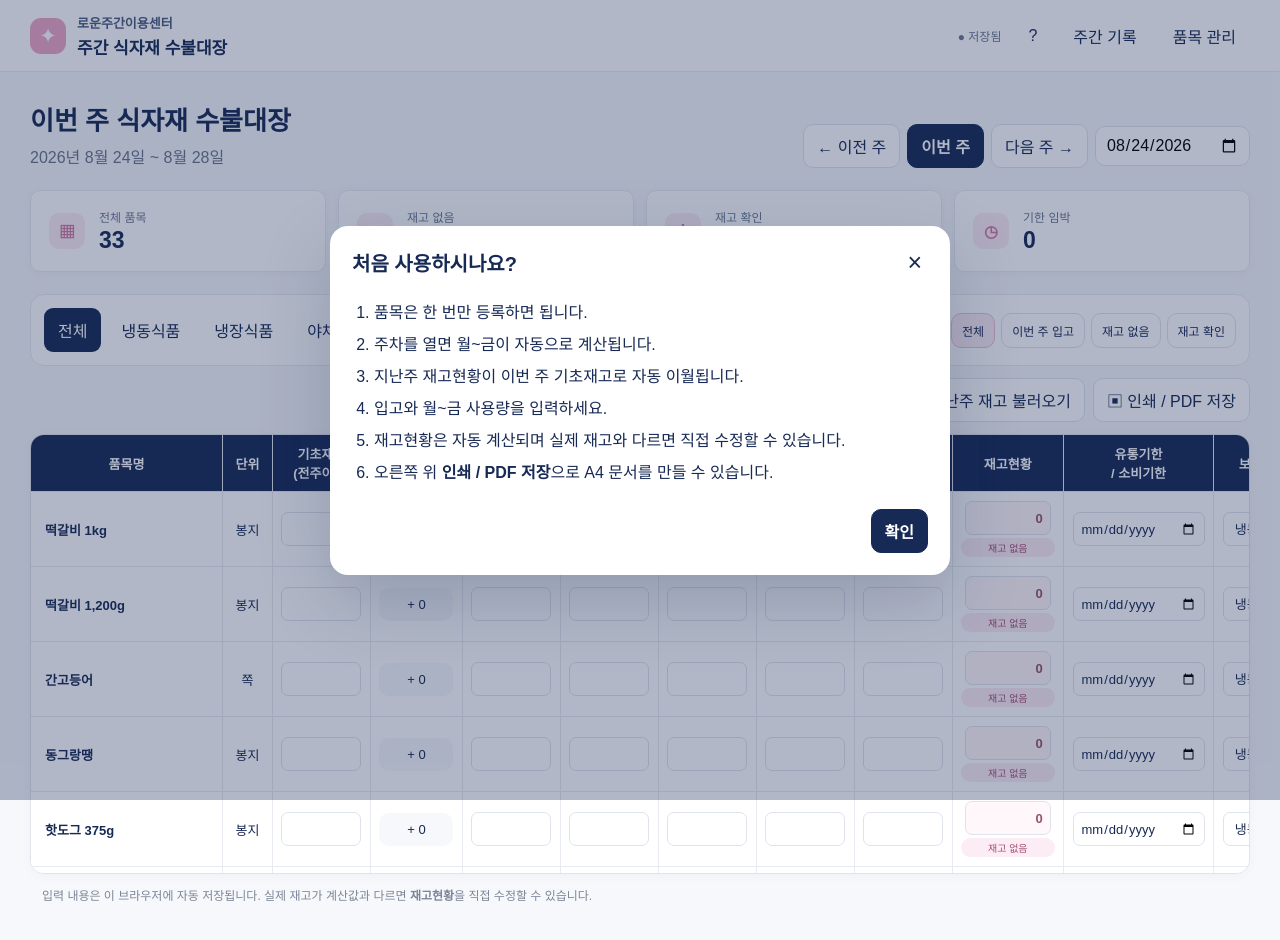
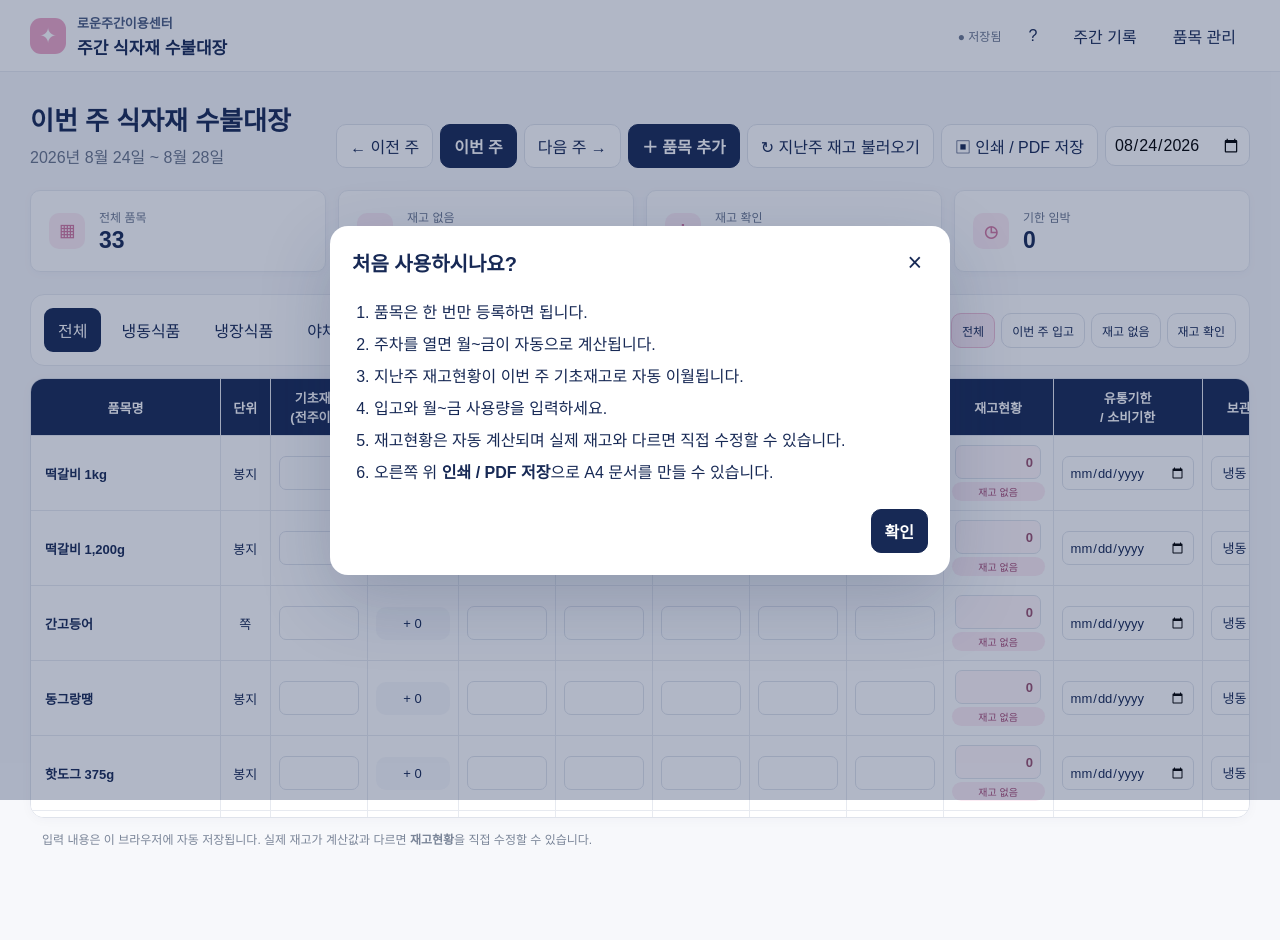
Before and after one commit to vhthdvhthd-lab/meal-check, a React (Vite) app: page / in a window 1280 px wide. Shown: the top 940 px of the page. After the commit the page ends 909 px from the top, so only its background shows below. Built offline with nearby package versions, Linux system fonts and the light colour scheme.

Commit message:
Add files via upload

```diff
--- a/src/main.jsx
+++ b/src/main.jsx
@@ -10,7 +10,7 @@ const STORAGE = {
   help: "rowoon_inventory_help_seen_v1"
 };
 
-const CATEGORIES = ["냉동식품", "냉장식품", "야채/채소"];
+const CATEGORIES = ["냉동식품", "냉장식품", "야채·채소", "부식자재"];
 const UNITS = ["kg","g","개","봉지","통","쪽","단","망","알","기타"];
 const STORAGE_METHODS = ["냉동","냉장","상온","기타"];
 const DAYS = ["monday","tuesday","wednesday","thursday","friday"];
@@ -29,14 +29,14 @@ const initialItems = [
   ["동치미육수","냉장식품","개","냉장"],["닭가슴살","냉장식품","개","냉장"],
   ["비엔나소시지 1kg","냉장식품","봉지","냉장"],["크래미 144g+72g","냉장식품","개","냉장"],
   ["굴소스","냉장식품","g","냉장"],
-  ["배추","야채/채소","통","냉장"],["파프리카","야채/채소","통","냉장"],
-  ["청양고추","야채/채소","개","냉장"],["대파","야채/채소","단","냉장"],
-  ["당근","야채/채소","개","냉장"],["양배추","야채/채소","통","냉장"],
-  ["피클","야채/채소","g","냉장"],["파슬리","야채/채소","g","냉장"],
-  ["양파","야채/채소","망(중)","상온"],["양파","야채/채소","개","상온"],
-  ["건포도","야채/채소","g","상온"]
+  ["배추","야채·채소","통","냉장"],["파프리카","야채·채소","통","냉장"],
+  ["청양고추","야채·채소","개","냉장"],["대파","야채·채소","단","냉장"],
+  ["당근","야채·채소","개","냉장"],["양배추","야채·채소","통","냉장"],
+  ["피클","야채·채소","g","냉장"],["파슬리","야채·채소","g","냉장"],
+  ["양파","야채·채소","망(중)","상온"],["양파","야채·채소","개","상온"],
+  ["건포도","야채·채소","g","상온"]
 ].map((x,i)=>({id:crypto.randomUUID(),name:x[0],category:x[1],unit:x[2],storage_method:x[3],
-  expiration_type:x[1]==="야채/채소"?"납품일/소비기한":"유통기한",active:true,sort_order:i,
+  expiration_type:x[1]==="야채·채소"?"납품일/소비기한":"유통기한",active:true,sort_order:i,
   created_at:new Date().toISOString(),updated_at:new Date().toISOString()}));
 
 function load(key, fallback) {
@@ -44,7 +44,9 @@ function load(key, fallback) {
 }
 function save(key, value) { localStorage.setItem(key, JSON.stringify(value)); }
 function uid(){return crypto.randomUUID();}
-function isoDate(d){return d.toISOString().slice(0,10)}
+function isoDate(d){
+  return `${d.getFullYear()}-${String(d.getMonth()+1).padStart(2,"0")}-${String(d.getDate()).padStart(2,"0")}`;
+}
 function parseLocal(s){const [y,m,day]=s.split("-").map(Number); return new Date(y,m-1,day)}
 function mondayOf(date){
   const d=new Date(date); d.setHours(0,0,0,0);
@@ -79,7 +81,10 @@ function makeRecord(item, weekStart, opening=""){
     storage_method:item.storage_method,note:"",updated_at:new Date().toISOString()};
 }
 function App(){
-  const [items,setItems]=useState(()=>load(STORAGE.items,null)||initialItems);
+  const [items,setItems]=useState(()=>{
+    const saved=load(STORAGE.items,null);
+    return (saved||initialItems).map(i=>i.category==="야채/채소"?{...i,category:"야채·채소"}:i);
+  });
   const [weeks,setWeeks]=useState(()=>load(STORAGE.weeks,[]));
   const [records,setRecords]=useState(()=>load(STORAGE.records,[]));
   const [incoming,setIncoming]=useState(()=>load(STORAGE.incoming,[]));
@@ -131,7 +136,7 @@ function App(){
   function totalIncoming(itemId){return getIncoming(itemId).reduce((a,x)=>a+(numeric(x.quantity)??0),0)}
   function recordFor(item){return records.find(r=>r.weekly_record_id===week.start&&r.item_id===item.id)||makeRecord(item,week.start)}
   function effectiveStock(r){return r.manual_stock!==""&&r.manual_stock!=null?r.manual_stock:stockCalc(r)}
-  function expirationFor(item,r){return item.category==="야채/채소"?(r.consumption_date||""):(r.expiration_date||"")}
+  function expirationFor(item,r){return item.category==="야채·채소"?(r.consumption_date||""):(r.expiration_date||"")}
   function expiryStatus(s){
     if(!s)return "";
     const diff=Math.ceil((parseLocal(s)-new Date(new Date().toDateString()))/86400000);
@@ -162,6 +167,12 @@ function App(){
     setItems(prev=>prev.map(i=>i.id===data.id?{...i,...data,updated_at:new Date().toISOString()}:i));setModal(null);
   }
   function disableItem(id){setItems(prev=>prev.map(i=>i.id===id?{...i,active:false}:i));}
+  function deleteItem(item){
+    if(!confirm(`'${item.name}' 품목을 삭제할까요?\n해당 품목의 입력 내역도 함께 삭제됩니다.`)) return;
+    setItems(prev=>prev.filter(i=>i.id!==item.id));
+    setRecords(prev=>prev.filter(r=>r.item_id!==item.id));
+    setIncoming(prev=>prev.filter(x=>x.item_id!==item.id));
+  }
   function reorder(id,dir){
     const arr=[...items].sort((a,b)=>a.sort_order-b.sort_order),idx=arr.findIndex(i=>i.id===id),to=idx+dir;
     if(to<0||to>=arr.length)return;
@@ -203,9 +214,14 @@ function App(){
     <main className="container">
       <section className="title-row">
         <div><h1>이번 주 식자재 수불대장</h1><div className="range">{fmtRange(week)}</div></div>
-        <div className="week-controls">
-          <button onClick={()=>shiftWeek(-1)}>← 이전 주</button><button className="today" onClick={()=>setDate(isoDate(mondayOf(new Date())))}>이번 주</button><button onClick={()=>shiftWeek(1)}>다음 주 →</button>
-          <input aria-label="기준 날짜" type="date" value={date} onChange={e=>setDate(isoDate(mondayOf(parseLocal(e.target.value))))}/>
+        <div className="main-actions" aria-label="주요 기능">
+          <button onClick={()=>shiftWeek(-1)}>← 이전 주</button>
+          <button className="today" onClick={()=>setDate(isoDate(mondayOf(new Date())))}>이번 주</button>
+          <button onClick={()=>shiftWeek(1)}>다음 주 →</button>
+          <button className="primary" onClick={()=>setModal({type:"item",data:null})}>＋ 품목 추가</button>
+          <button onClick={copyLastWeek}>↻ 지난주 재고 불러오기</button>
+          <button onClick={printNow}>▣ 인쇄 / PDF 저장</button>
+          <input aria-label="기준 날짜" title="날짜로 주차 선택" type="date" value={date} onChange={e=>setDate(isoDate(mondayOf(parseLocal(e.target.value))))}/>
         </div>
       </section>
 
@@ -223,11 +239,9 @@ function App(){
         </div>
       </section>
 
-      <section className="actions"><button className="primary" onClick={()=>setModal({type:"item",data:null})}>＋ 품목 추가</button><button onClick={copyLastWeek}>↻ 지난주 재고 불러오기</button><button onClick={printNow}>▣ 인쇄 / PDF 저장</button></section>
-
       <InventoryTable items={visible} records={records} incoming={incoming} week={week} patchRecord={patchRecord}
         getIncoming={getIncoming} totalIncoming={totalIncoming} addIncoming={addIncoming} removeIncoming={removeIncoming}
-        expirationFor={expirationFor} expiryStatus={expiryStatus} effectiveStock={effectiveStock}/>
+        expirationFor={expirationFor} expiryStatus={expiryStatus} effectiveStock={effectiveStock} onDelete={deleteItem}/>
 
       <div className="footer-note">입력 내용은 이 브라우저에 자동 저장됩니다. 실제 재고가 계산값과 다르면 <b>재고현황</b>을 직접 수정할 수 있습니다.</div>
     </main>
@@ -242,11 +256,11 @@ function App(){
 
 function Summary({title,value,icon,onClick}){return <button className="summary-card" onClick={onClick}><span className="summary-icon">{icon}</span><span><small>{title}</small><strong>{value}</strong></span></button>}
 
-function InventoryTable({items,records,incoming,week,patchRecord,getIncoming,totalIncoming,addIncoming,removeIncoming,expirationFor,expiryStatus,effectiveStock}){
+function InventoryTable({items,records,incoming,week,patchRecord,getIncoming,totalIncoming,addIncoming,removeIncoming,expirationFor,expiryStatus,effectiveStock,onDelete}){
   return <div className="table-wrap"><table className="inventory">
     <thead><tr>
       <th className="sticky-col item-col">품목명</th><th>단위</th><th>기초재고<br/>(전주이월)</th><th>입고</th>
-      {DAY_LABELS.map(d=><th key={d}>{d} 사용량</th>)}<th>재고현황</th><th>유통기한<br/>/ 소비기한</th><th>보관방법</th><th>비고</th>
+      {DAY_LABELS.map(d=><th key={d}>{d} 사용량</th>)}<th>재고현황</th><th>유통기한<br/>/ 소비기한</th><th>보관방법</th><th>비고</th><th className="delete-col">삭제</th>
     </tr></thead>
     <tbody>{items.map(item=>{
       const r=records.find(x=>x.weekly_record_id===week.start&&x.item_id===item.id)||{};
@@ -263,11 +277,12 @@ function InventoryTable({items,records,incoming,week,patchRecord,getIncoming,tot
           {numeric(st)===0&&<span className="stock-badge zero-badge">재고 없음</span>}
           {numeric(st)<0&&<span className="stock-badge neg-badge">재고 확인</span>}
         </td>
-        <td className="date-cell"><input type="date" value={expirationFor(item,r)} onChange={e=>patchRecord(item.id,item.category==="야채/채소"?{consumption_date:e.target.value}:{expiration_date:e.target.value})}/>
+        <td className="date-cell"><input type="date" value={expirationFor(item,r)} onChange={e=>patchRecord(item.id,item.category==="야채·채소"?{consumption_date:e.target.value}:{expiration_date:e.target.value})}/>
           {status&&<span className={"expiry "+(status==="임박"?"near":status==="기한 지남"?"passed":"ok")}>{status}</span>}
         </td>
         <td><select value={r.storage_method||item.storage_method} onChange={e=>patchRecord(item.id,{storage_method:e.target.value})}>{STORAGE_METHODS.map(x=><option key={x}>{x}</option>)}</select></td>
         <td><input className="note" value={r.note??""} placeholder="메모" onChange={e=>patchRecord(item.id,{note:e.target.value})}/></td>
+        <td className="delete-cell"><button title={`${item.name} 삭제`} aria-label={`${item.name} 삭제`} onClick={()=>onDelete(item)}>삭제</button></td>
       </tr>
     })}</tbody>
   </table>{items.length===0&&<div className="empty">조건에 맞는 품목이 없습니다.</div>}</div>
```
Also changed, not shown: src/styles.css.
